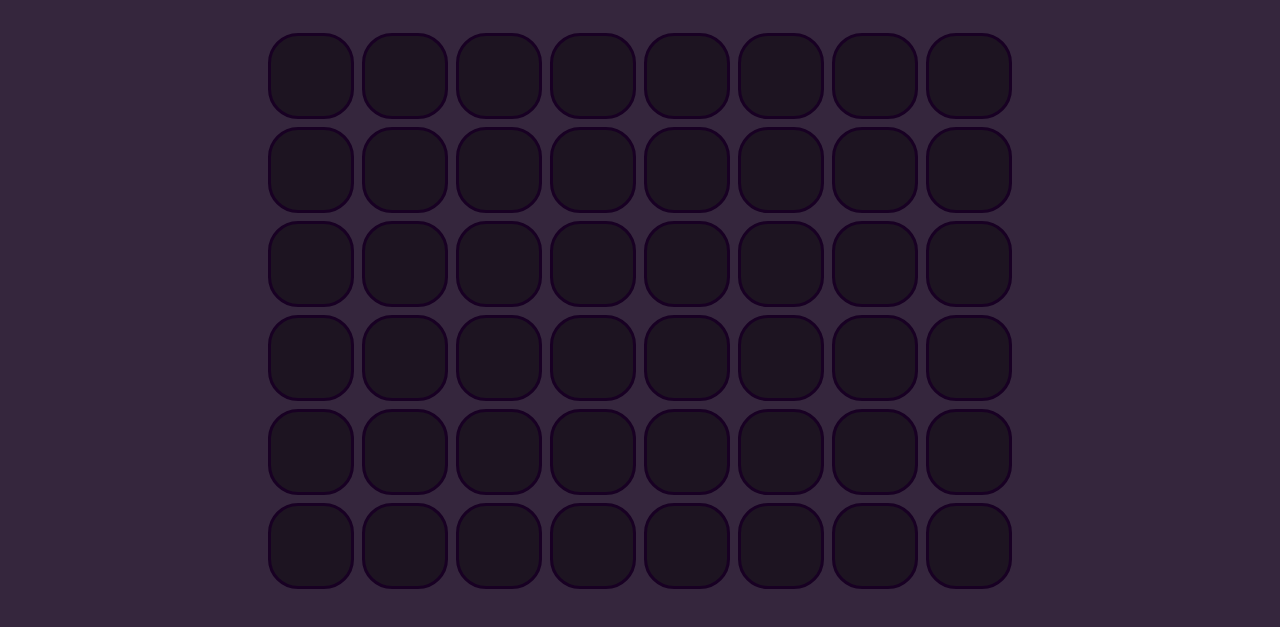
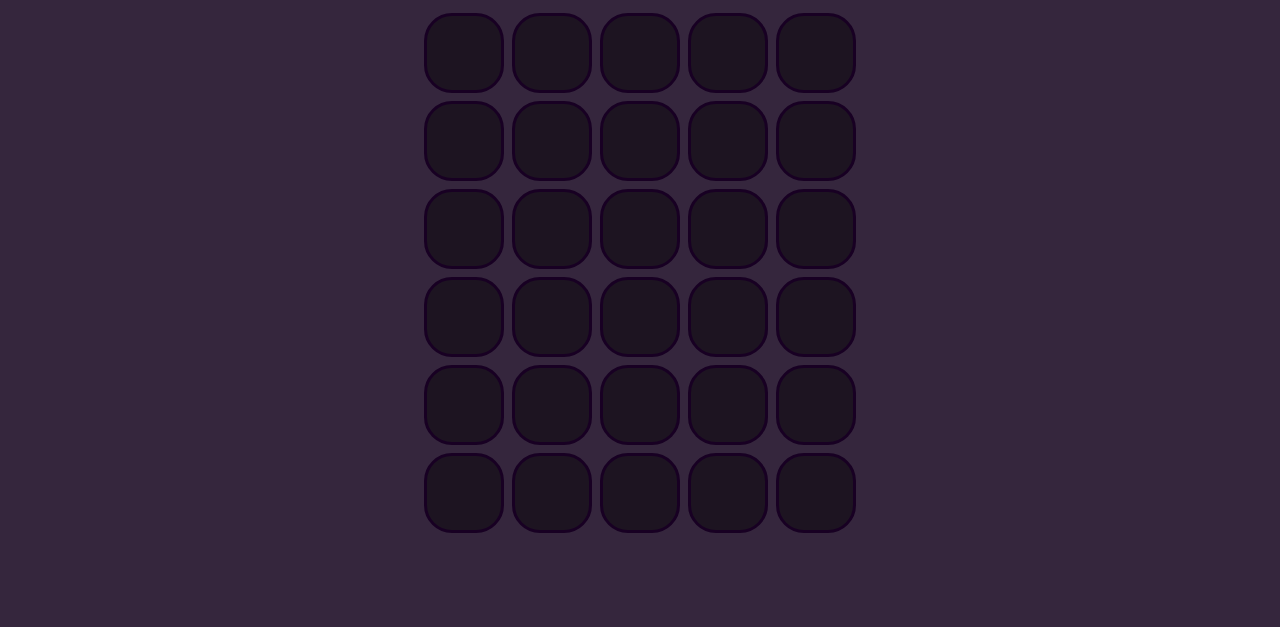
Before and after one commit to adrianoBP/better-wordle, a website with bundled scripts: page client/index.html in a window 1280 px wide. Shown: the part 73-700 px from the top of the page. Built offline with nearby package versions, Linux system fonts and the light colour scheme.

Commit message:
fix board layout

```diff
--- a/client/css/style.css
+++ b/client/css/style.css
@@ -8,6 +8,47 @@
   --word-length: 5;
   --letter-success: #328B13;
   --letter-warn: #C7971B;
+
+  --main-col-def: 1fr;
+  --main-template-area: "board";
+  --board-font-size: 1.5em;
+}
+
+/* tablets */
+@media only screen and (min-width : 480px) {
+
+  main {
+    --main-col-def: 1fr 3fr 1fr;
+    --main-template-area: ". board .";
+  }
+
+  #board > div {
+    --board-font-size: 1.5em;
+  }
+}
+
+/* laptops */
+@media only screen and (min-width : 1024px) {
+
+
+  main {
+    --main-col-def: 1fr 2fr 1fr;
+  }
+
+  #board > div{
+    --board-font-size: 2em;
+  }
+}
+
+/* desktops */
+@media only screen and (min-width : 1600px) {
+  main {
+    --main-col-def: 1fr 1fr 1fr;
+  }
+
+  #board > div{
+    --board-font-size: 2.5em;
+  }
 }
 
 * {
@@ -55,54 +96,46 @@ nav a {
 }
 
 main {
+  flex: 1 1 auto;
+  display: grid;
+  grid-template-areas: var(--main-template-area);
+  grid-template-columns: var(--main-col-def);
   width: 100vw;
-  flex: 1 1 auto;
-  display: flex;
 }
 
-#board {
-  margin: 2rem auto;
+#board{
+  margin: 1em;
+
+  grid-area: board;
+
+  display: grid;
+  grid-template-columns: repeat(var(--word-length), minmax(2em, 5em));
+  align-content: start;
+  row-gap: .5rem;
+  column-gap: .5rem;
+
+  justify-content: center;
 }
 
-.word {
-  display: grid;
-  grid-template-columns: repeat(var(--word-length), 1fr);
-}
+#board > div {
 
-.word > div {
   background-color: var(--letter-bg);
   border: 3px solid var(--letter-border);
   border-radius: 35%;
-  font-size: 2.5rem;
+  font-size: var(--board-font-size);
   font-weight: bold;
 
   display: flex;
   justify-content: center;
   align-items: center;
-  place-self: center;
 
-  width: 5rem;
-  height: 5rem;
-  margin: 0.25rem;
+  aspect-ratio: 1;
 }
 
-.word > div.success {
+#board > div.success {
   background-color: var(--letter-success);
 }
 
-.word > div.warn {
+#board > div.warn {
   background-color: var(--letter-warn);
 }
-
-@media only screen and (max-device-width : 480px) {
-
-  #board {
-    width: 100vw;
-  }
-
-  .word > div {
-    font-size: 1.5rem;
-    width: calc(70vw / var(--word-length));
-    height: calc(70vw / var(--word-length));
-  }
-}
--- a/client/js/script.js
+++ b/client/js/script.js
@@ -10,7 +10,7 @@ let boardElements = [];
 
 const dictionaryOptions = {
   lang: 'en_en',
-  wordLength: 8,
+  wordLength: 5,
 };
 
 let currentWordIndex = 0;
@@ -47,7 +47,8 @@ async function keyDown(event) {
   if (/^[a-z]{1,1}$/.test(pressedKey)) {
     // Letter pressed
     if (currentCharIndex < dictionaryOptions.wordLength) {
-      boardElements[currentWordIndex][currentCharIndex].textContent = pressedKey;
+      boardElements[currentWordIndex][currentCharIndex].textContent =
+        pressedKey;
       currentCharIndex++;
     } else {
       logService.error('Word is already complete');
@@ -76,7 +77,7 @@ async function keyDown(event) {
       currentWordIndex++;
       currentCharIndex = 0;
 
-      wordGuessed = result.result.every(result => result === 1);
+      wordGuessed = result.result.every((result) => result === 1);
     }
   }
 }
@@ -86,17 +87,13 @@ function buildBoard() {
 
   // Create rows of words
   for (let i = 0; i < 6; i++) {
-    const rowElement = document.createElement('div');
-    rowElement.classList.add('word');
     boardElements.push([]);
-
     // Create characters for each word
     for (let j = 0; j < dictionaryOptions.wordLength; j++) {
       const charElement = document.createElement('div');
-      rowElement.appendChild(charElement);
       boardElements[i].push(charElement);
+      boardElement.appendChild(charElement);
     }
-    boardElement.appendChild(rowElement);
   }
 }
 
```
